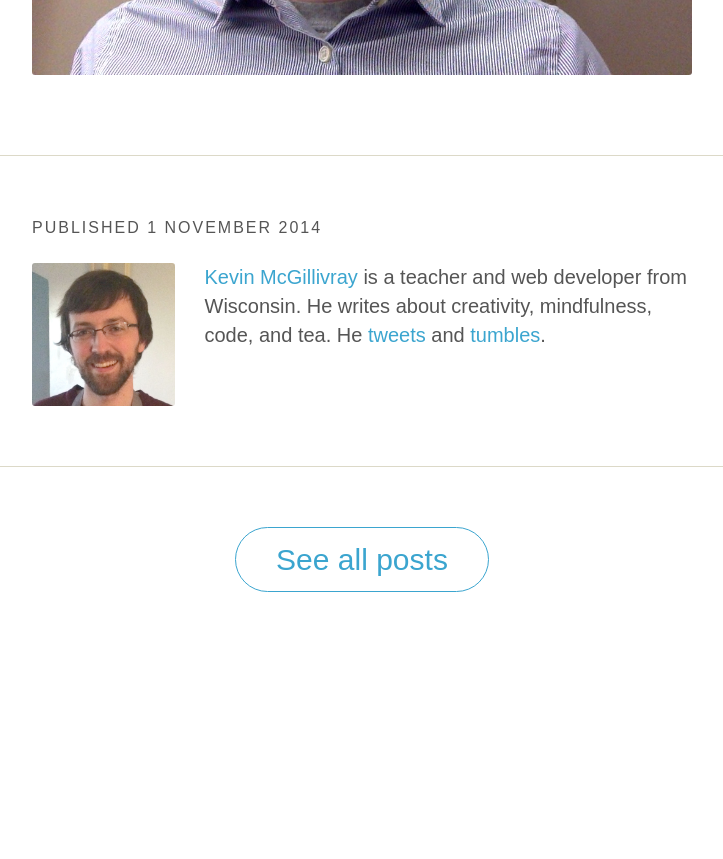
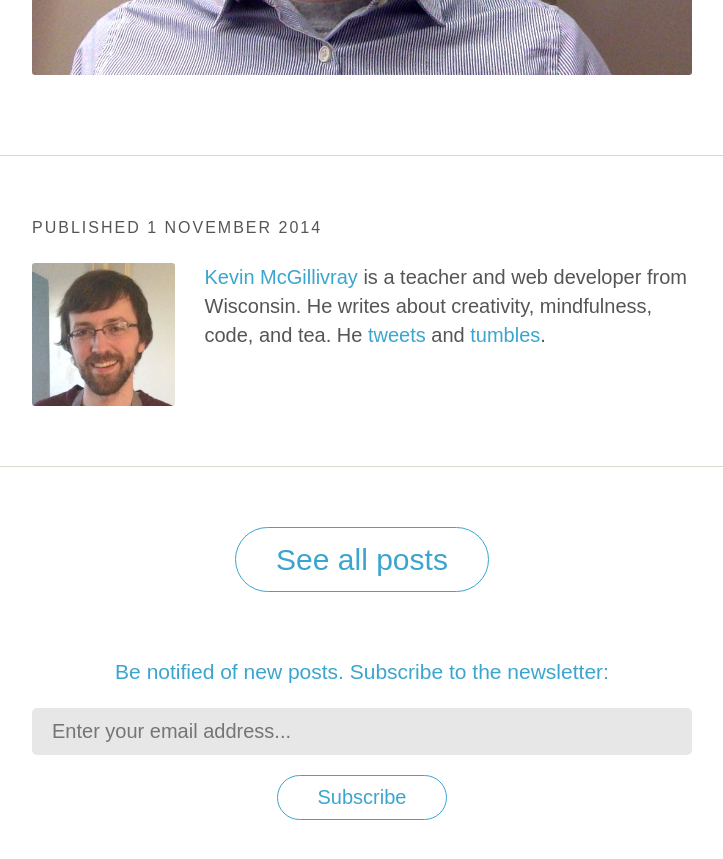
Before and after one commit to kmcgillivray/kmcgillivray.github.io, a Jekyll site: the page built from _posts/2014-11-01-hello-from-barcamp-green-bay.md, in a window 1280 px wide and 900 px high, scrolled down 664 px. Shown: the top 859 px of the window, without its empty margins (278-1001 px from the left). Built offline with Jekyll 4.4.1, drawn with Linux system fonts in a browser that asks for light colours; nearby versions of some CDN libraries; before the commit the page ends 1356 px from its top, so only the background shows below that.

Commit message:
Fix newsletter not appearing on posts

```diff
--- a/_layouts/post.html
+++ b/_layouts/post.html
@@ -22,5 +22,16 @@ newsletter: true
 {% include bio.html %}
 
 <div class="section post-footer">
-  <a class="button-primary button-large" href="/archive">See all posts</a>
+  {% if page.category == "development" %}
+    <a class="button-primary button-large" href="/code">See all posts</a>
+  {% else %}
+    <a class="button-primary button-large" href="/archive">See all posts</a>
+  {% endif %}
 </div>
+
+<div class="container-narrow">
+  <form action="https://tinyletter.com/kmcgillivray" method="post" target="popupwindow" onsubmit="window.open('https://tinyletter.com/kmcgillivray', 'popupwindow', 'scrollbars=yes,width=800,height=600');return true">
+  <h2>Be notified of new posts. Subscribe to the newsletter:</h2>
+  <input class="text-box" placeholder="Enter your email address..." type="text" name="email" id="tlemail" />
+  <input type="hidden" value="1" name="embed"/><input class="button-primary" type="submit" value="Subscribe" /></form>
+</div>
```
